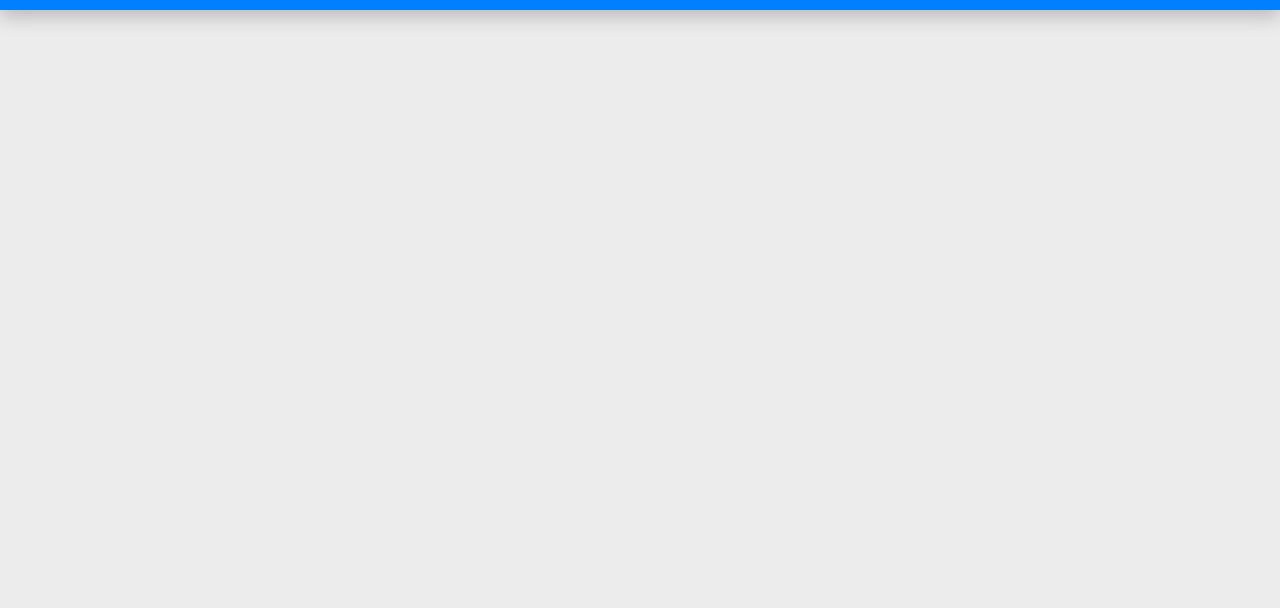
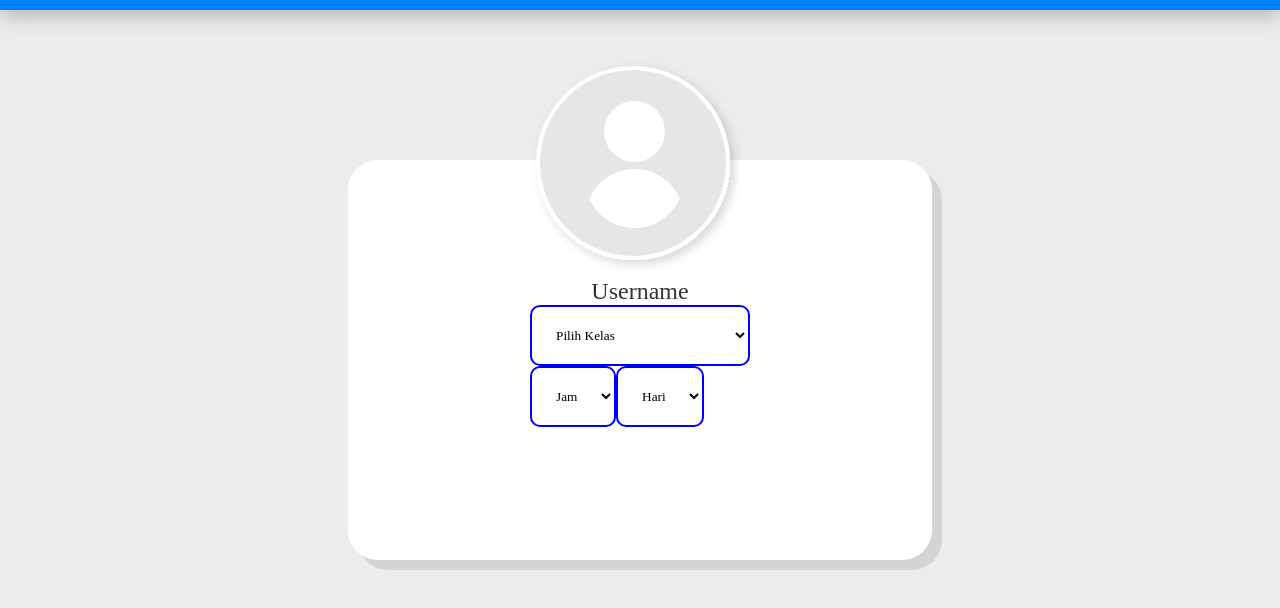
Before and after one commit to naufal56-xtg/KL1-G03, a plain HTML site: page register.html in a window 1280 px wide. Shown: the part 54-662 px from the top of the page. Drawn offline with Linux system fonts and the light colour scheme; a web font is replaced by a local one.

Commit message:
push sebelum pulang

```diff
--- a/css/register.css
+++ b/css/register.css
@@ -61,3 +61,76 @@ body {
     box-shadow:  10px 10px 0 rgba(5, 5, 5, 0.1);
     border-top: 5px solid #87CEEB;
 }
+
+.regContainer {
+    /* position:relative; */
+    display: flex;
+    justify-content: center;
+    margin:auto;
+    margin-top: 150px;
+    margin-bottom: 60px;
+    width: 584px;
+    background-color: #FFFFFF;
+    border-radius: 30px;
+    box-shadow:  10px 10px 0 rgba(5, 5, 5, 0.1);
+    height:400px;
+    /* border-top: 5px solid #87CEEB; */
+}
+.regWrap {
+    display:flex;
+    flex-direction: column;
+}
+.regAva {
+    margin-top:-100px;
+    width:220px;
+
+    /* position:absolute;  */
+}
+.regContent {
+    justify-content: center;
+    display:flex;
+    align-items: center;
+}
+.regContent h1 {
+    font-size: 24px;
+    font-weight: 400;
+    color: #333333;
+    font-family: 'Cocogoose Pro Regular';
+
+}
+.regForm {
+    display:block;
+}
+.regForm select {
+    background-color:white;
+    border:2px solid blue;
+    border-radius: 10px 10px 10px 10px;
+    padding: 20px;
+    font-family: 'Cocogoose Pro light';
+    width:220px
+}
+.regForm option {
+    background-color:white;
+    border:2px solid 0080FF;
+    border-radius: 10px 10px 10px 10px;
+    padding: 20px;
+    font-family: 'Cocogoose Pro light';
+}
+.regFormTime {
+    display: flex;
+}
+.regFormTime select {
+    background-color:white;
+    border:2px solid blue;
+    border-radius: 10px 10px 10px 10px;
+    padding: 20px;
+    font-family: 'Cocogoose Pro light';
+
+}
+.regFormTime option {
+    background-color:white;
+    border:2px solid 0080FF;
+    border-radius: 10px 10px 10px 10px;
+    padding: 20px;
+    font-family: 'Cocogoose Pro light';
+}
--- a/register.html
+++ b/register.html
@@ -37,6 +37,67 @@
           </div>
         </div>
         <!-- End Navbar -->
+        <div class="regContainer">
+          <div class="regWrap">
+              <div class="regAva"><svg width="214" height="214" viewBox="0 0 214 214" fill="none" xmlns="http://www.w3.org/2000/svg">
+                <g filter="url(#filter0_d_0_1)">
+                <circle cx="103" cy="103" r="97" fill="#E6E6E6"/>
+                <circle cx="103" cy="103" r="95" stroke="white" stroke-width="4"/>
+                </g>
+                <circle cx="104.5" cy="71.5" r="30.5" fill="white"/>
+                <mask id="mask0_0_1" style="mask-type:alpha" maskUnits="userSpaceOnUse" x="55" y="109" width="99" height="99">
+                <circle cx="104.5" cy="158.5" r="49.5" fill="white"/>
+                </mask>
+                <g mask="url(#mask0_0_1)">
+                <circle cx="104.5" cy="118.5" r="49.5" fill="white"/>
+                </g>
+                <defs>
+                <filter id="filter0_d_0_1" x="0" y="0" width="214" height="214" filterUnits="userSpaceOnUse" color-interpolation-filters="sRGB">
+                <feFlood flood-opacity="0" result="BackgroundImageFix"/>
+                <feColorMatrix in="SourceAlpha" type="matrix" values="0 0 0 0 0 0 0 0 0 0 0 0 0 0 0 0 0 0 127 0" result="hardAlpha"/>
+                <feOffset dx="4" dy="4"/>
+                <feGaussianBlur stdDeviation="5"/>
+                <feComposite in2="hardAlpha" operator="out"/>
+                <feColorMatrix type="matrix" values="0 0 0 0 0 0 0 0 0 0 0 0 0 0 0 0 0 0 0.15 0"/>
+                <feBlend mode="normal" in2="BackgroundImageFix" result="effect1_dropShadow_0_1"/>
+                <feBlend mode="normal" in="SourceGraphic" in2="effect1_dropShadow_0_1" result="shape"/>
+                </filter>
+                </defs>
+                </svg>
+              </div>
+
+                <div class="regContent">
+                  <h1>Username</h1>
+                </div>
+                <div class="regForm">
+                  <form>
+                    <select name="" id="">
+                      <option>Pilih Kelas</option>
+                      <option>Pilih Kelas</option>
+                      <option>Pilih Kelas</option>
+                    </select>
+                  </form>
+                </div>
+                <div class="regFormTime">
+                  <form>
+                    <select name="" id="" class="Jam">
+                      <option>Jam</option>
+                      <option>Jam</option>
+                      <option>Jam</option>
+                    </select>
+                  </form>
+                  <form>
+                    <select name="" id="" class="hari">
+                      <option>Hari</option>
+                      <option>Hari</option>
+                      <option>Hari</option>
+                    </select>
+                  </form>
+                </div>
+              </div>
+          </div>
+
+        </div>
 
   </body>
 </html>
```
